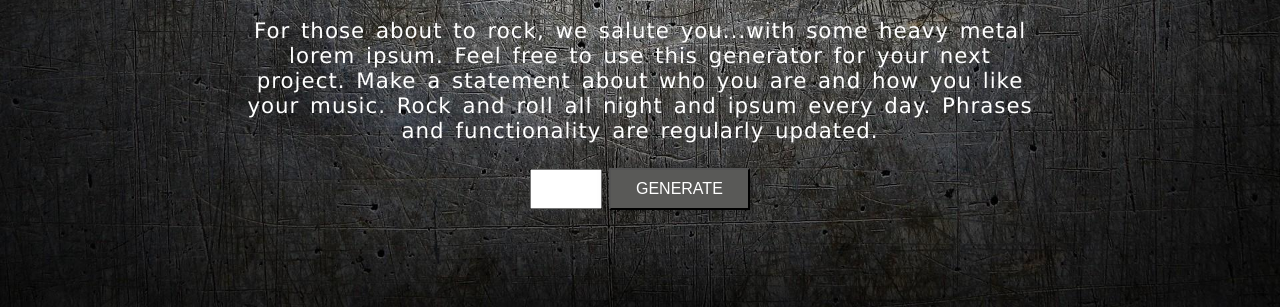
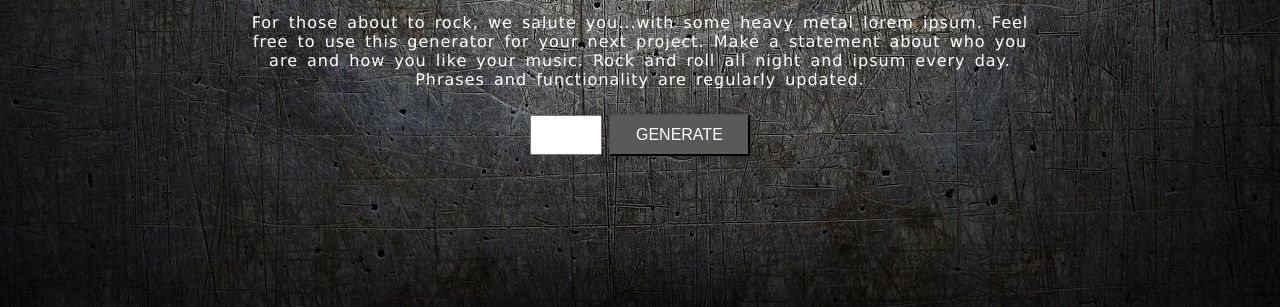
Before and after one commit to insulindaddy/hvymtlipsum, a website: page public/index.html in a window 1280 px wide. Shown: the part 493-800 px from the top of the page. Drawn offline with nearby package versions, Linux system fonts and the light colour scheme; some packages are replaced by stand-ins of ours; a script that the page names is missing.

Commit message:
Fixing some styling

```diff
--- a/generator.js
+++ b/generator.js
@@ -96,7 +96,7 @@ function GenerateNewText() {
       "Man, when I tell you she was cool, she was red-hot.",
       "Billy Squier Stoke Me.",
       "Five Finger Death Punch.",
-      "Exit light.Enter night.",
+      "Exit light. Enter night.",
       "Take my hand. We're off to never-never land.",
       "Lights out, lights out in London.",
       "Ooooh, barracuda.",
--- a/public/styles.css
+++ b/public/styles.css
@@ -31,11 +31,6 @@ h1 {
   line-height: 20pt;
 }
 
-
-p {
-  font: 14pt;
-}
-
 form {
   margin-top: 25px;
   margin-bottom: 25px;
@@ -47,7 +42,7 @@ form {
 
 .description {
   color: #fff;
-  font-size: 16pt;
+  font-size: 12pt;
   word-spacing: 3px;
   letter-spacing: 1px;
 }
```
